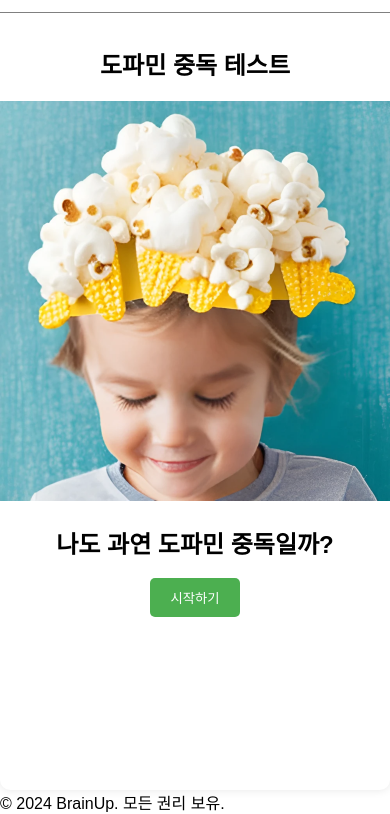
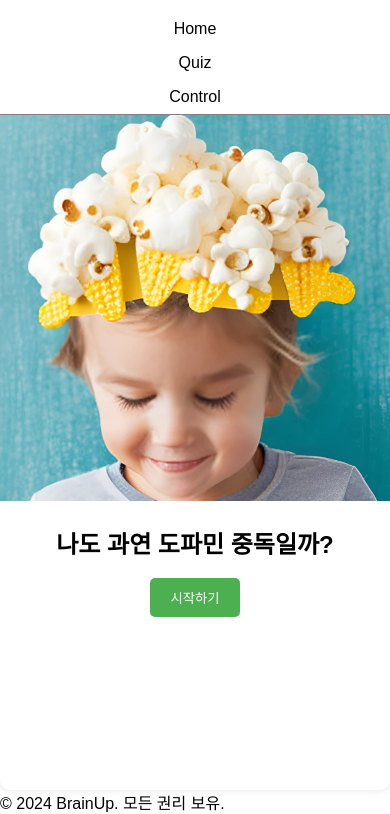
Before and after one commit to MinSang22Kim/dopamine-tracker, a plain HTML site: page pages/qna.html in a window 390 px wide. Both pictures are taken after a click on the link 319 px from the left and 33 px from the top of the page. Shown: the part 54-868 px from the top of the page. Drawn offline with nearby package versions, Linux system fonts and the light colour scheme.

Commit message:
fix: nav-js

```diff
--- /dev/null
+++ b/js/nav.js
@@ -0,0 +1,9 @@
+//상단바 버튼
+document.addEventListener('DOMContentLoaded', function () {
+    const menuBtn = document.querySelector('.select_bar_btn');
+    const menu = document.querySelector('.select_bar_menu');
+
+    menuBtn.addEventListener('click', function () {
+        menu.classList.toggle('active');
+    });
+});
--- a/pages/qna.html
+++ b/pages/qna.html
@@ -11,6 +11,7 @@
     <link rel="preconnect" href="https://fonts.googleapis.com">
     <link rel="preconnect" href="https://fonts.gstatic.com" crossorigin>
     <link href="https://fonts.googleapis.com/css2?family=Inter:wght@100..900&display=swap" rel="stylesheet">
+    <script src="../js/nav.js" defer></script>
     <script src="../js/qna.js" defer></script>
     <script src="../js/qna_data.js" defer></script>
     <script src="https://kit.fontawesome.com/1c5675741f.js" crossorigin="anonymous"></script>
```
